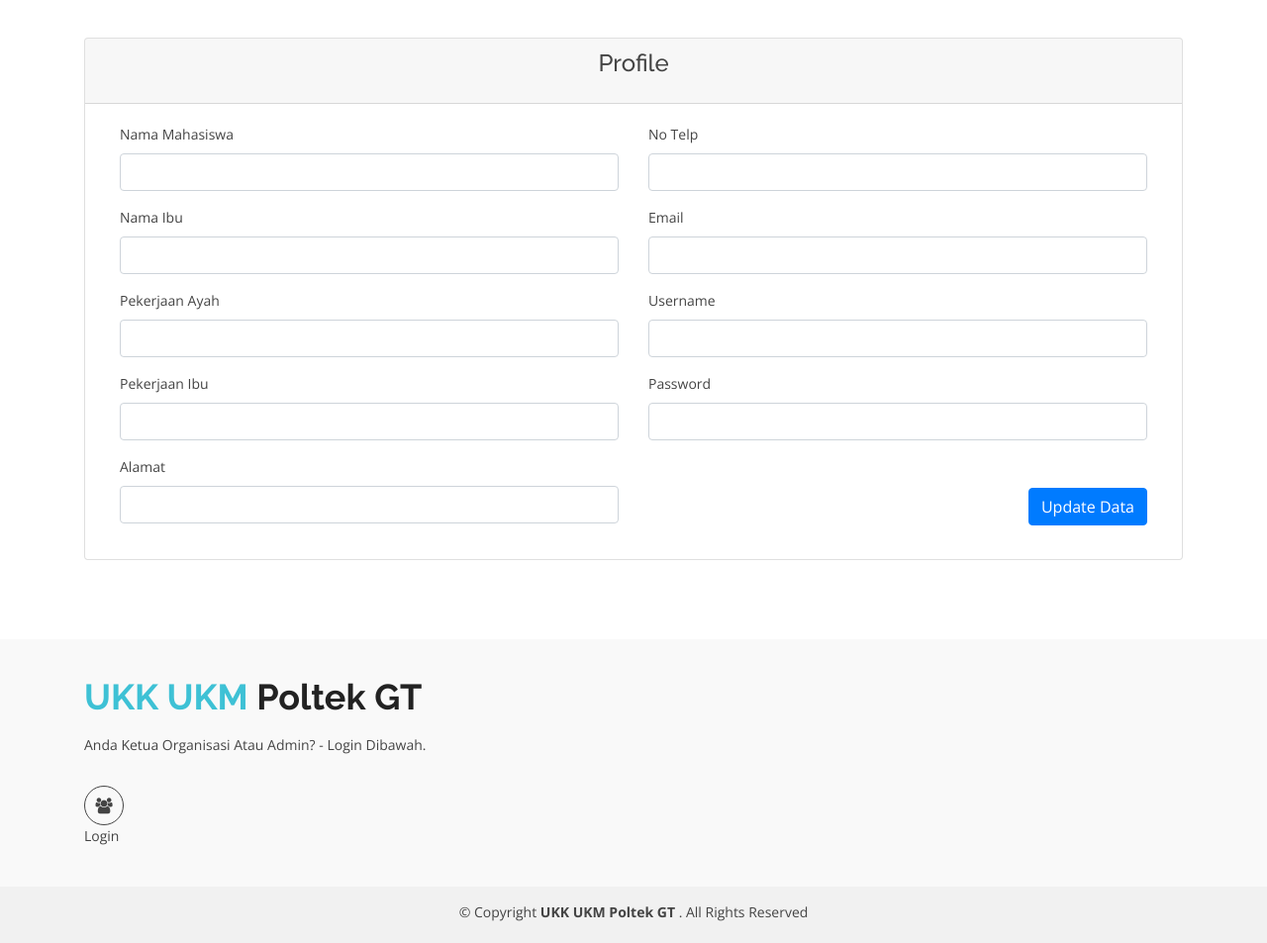
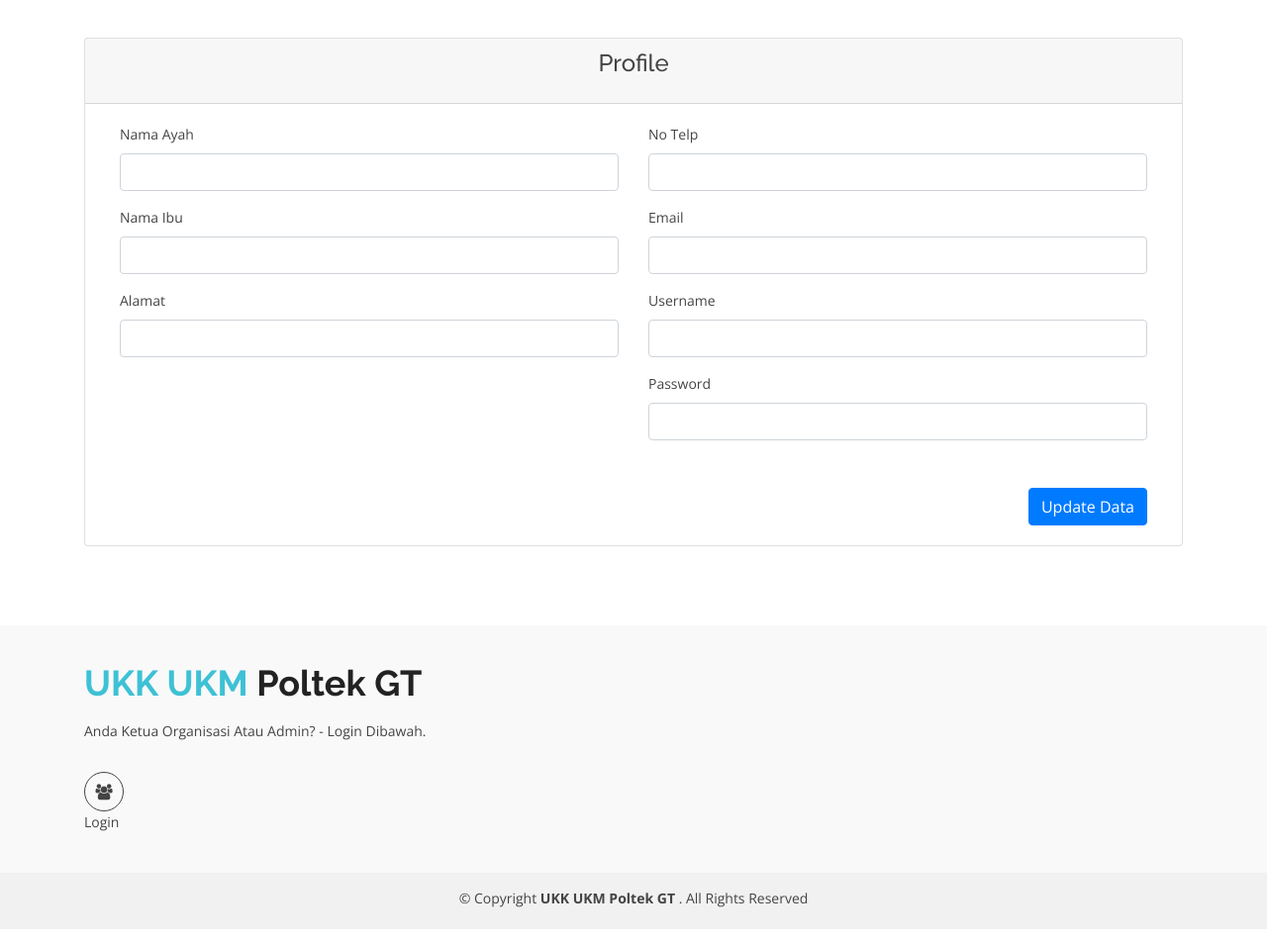
Before and after one commit to mardi12345/ukkukmpoltek, a PHP site: page /ukkukmpoltek/walimurid/profile.php in a window 1280 px wide. Shown: the part 80-1033 px from the top of the page at 99% size. Run offline with PHP 8.4, Linux system fonts and the light colour scheme; the visitor is signed in with stand-in values (Sample User, id 1); data comes from the database, SQL or seed files in the repository; data that the repository does not hold is empty; some libraries are stand-ins or nearby versions.

Commit message:
update profil

```diff
--- a/walimurid/profile.php
+++ b/walimurid/profile.php
@@ -23,13 +23,12 @@ $id_wali_murid = $_SESSION['id_wali_murid'];
                 <div class="col-md-12">
 
                 <?php
-                    // Query untuk mendapatkan data dari tbl_wali_murid dan nama dari tbl_murid
-                    $query = "SELECT wm.*, m.nama AS nama_ayah
+                    // Query untuk mendapatkan data dari tbl_wali_murid dan nama serta nik dari tbl_murid
+                    $query = "SELECT wm.*, m.nama AS nama_ayah, m.nik AS nama_ibu
                               FROM tbl_wali_murid wm
                               JOIN tbl_murid m ON wm.id_murid = m.id_murid
                               WHERE wm.id_wali_murid = $id_wali_murid";
                     $result_tasks = mysqli_query($conn, $query);
-                    $no = 1;
                     $row =  mysqli_fetch_assoc($result_tasks);
                 ?>
                     <?php if (isset($_SESSION['message'])) { ?>
@@ -43,21 +42,13 @@ $id_wali_murid = $_SESSION['id_wali_murid'];
                        <div class="row">
                        <div class="col-md-6">
                             <div class="form-group">
-                                <label for="">Nama Mahasiswa</label>
+                                <label for="">Nama Ayah</label>
                                 <input type="hidden" name="id_wali_murid" value="<?= $row['id_wali_murid']?>">
                                 <input type="text" name="nama_ayah" class="form-control" value="<?= $row['nama_ayah']?>" required>
                             </div>
                             <div class="form-group">
                                 <label for="">Nama Ibu</label>
                                 <input type="text" name="nama_ibu" class="form-control" value="<?= $row['nama_ibu']?>" required>
-                            </div>
-                            <div class="form-group">
-                                <label for="">Pekerjaan Ayah</label>
-                                <input type="text" name="pekerjaan_ayah" class="form-control" value="<?= $row['pekerjaan_ayah']?>" required>
-                            </div>
-                            <div class="form-group">
-                                <label for="">Pekerjaan Ibu</label>
-                                <input type="text" name="pekerjaan_ibu" class="form-control" value="<?= $row['pekerjaan_ibu']?>" required>
                             </div>
                             <div class="form-group">
                                 <label for="">Alamat</label>
```
